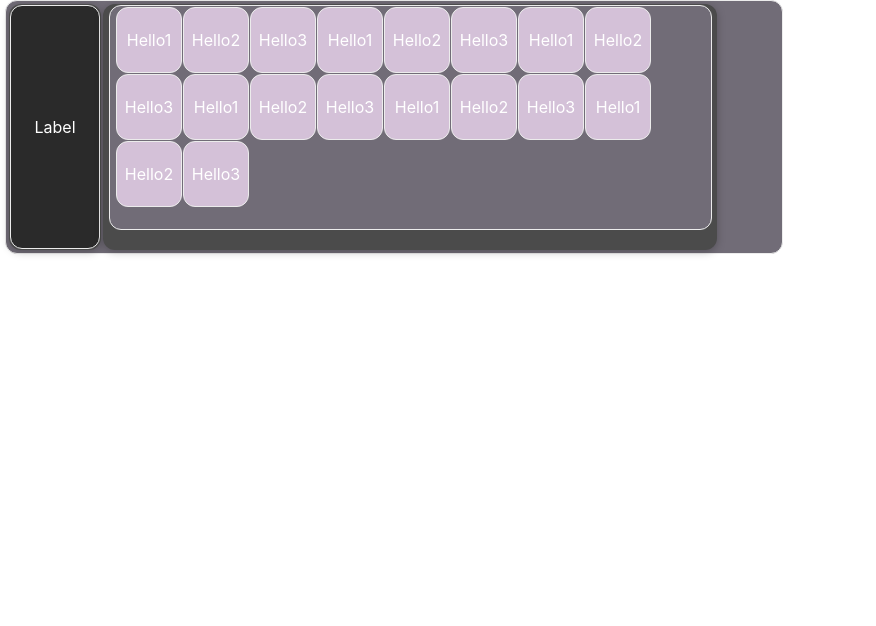
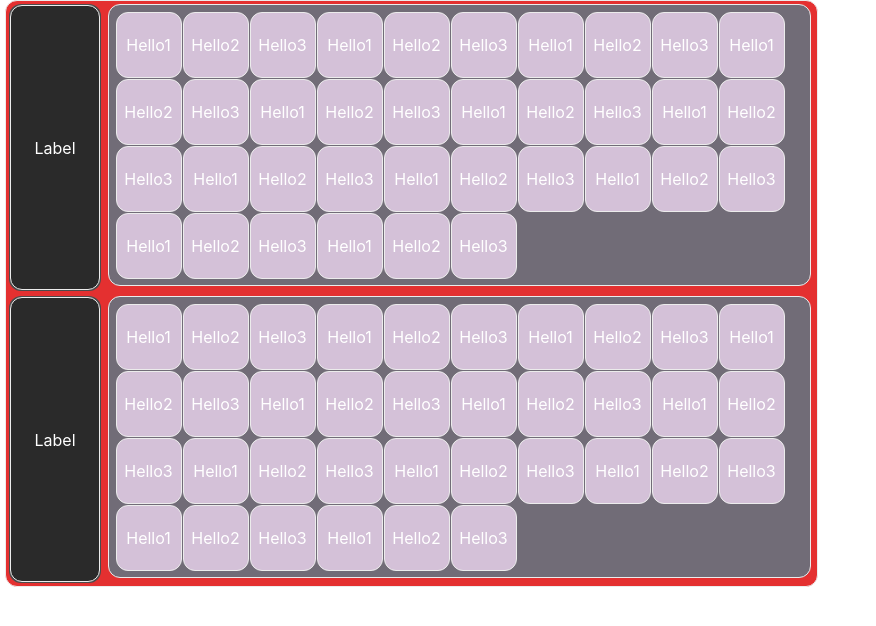
Before and after one commit to Eyetifacts/Doggos6, a JavaScript app: page / in a window 1280 px wide. Shown: the top 626 px of the page, without its empty margins (0-876 px from the left). Built offline with nearby package versions, Linux system fonts and the light colour scheme; the HTML template or start-up script is replaced by a standard one.

Commit message:
Cleaned up some spacing

```diff
--- a/src/components/TierList.js
+++ b/src/components/TierList.js
@@ -6,6 +6,7 @@ const TierList = () => {
   return (
     <Container className="myContainer">
       <Tier />
+      <Tier />
     </Container>
   );
 };
--- a/src/components/TierRow.js
+++ b/src/components/TierRow.js
@@ -59,6 +59,60 @@ const TierRow = () => {
         <Col>
           <div className="myBoxP">Hello3</div>
         </Col>
+        <Col>
+          <div className="myBoxP">Hello1</div>
+        </Col>
+        <Col>
+          <div className="myBoxP">Hello2</div>
+        </Col>
+        <Col>
+          <div className="myBoxP">Hello3</div>
+        </Col>
+        <Col>
+          <div className="myBoxP">Hello1</div>
+        </Col>
+        <Col>
+          <div className="myBoxP">Hello2</div>
+        </Col>
+        <Col>
+          <div className="myBoxP">Hello3</div>
+        </Col>
+        <Col>
+          <div className="myBoxP">Hello1</div>
+        </Col>
+        <Col>
+          <div className="myBoxP">Hello2</div>
+        </Col>
+        <Col>
+          <div className="myBoxP">Hello3</div>
+        </Col>
+        <Col>
+          <div className="myBoxP">Hello1</div>
+        </Col>
+        <Col>
+          <div className="myBoxP">Hello2</div>
+        </Col>
+        <Col>
+          <div className="myBoxP">Hello3</div>
+        </Col>
+        <Col>
+          <div className="myBoxP">Hello1</div>
+        </Col>
+        <Col>
+          <div className="myBoxP">Hello2</div>
+        </Col>
+        <Col>
+          <div className="myBoxP">Hello3</div>
+        </Col>
+        <Col>
+          <div className="myBoxP">Hello1</div>
+        </Col>
+        <Col>
+          <div className="myBoxP">Hello2</div>
+        </Col>
+        <Col>
+          <div className="myBoxP">Hello3</div>
+        </Col>
       </Row>
     </Container>
   );
--- a/src/pages/HomePage.css
+++ b/src/pages/HomePage.css
@@ -10,11 +10,11 @@
   flex-wrap: wrap;
   justify-content: flex-start;
   align-items: left;
-  box-shadow: 0 2px 8px rgba(0, 0, 0, 0.25);
-  padding: 0.5px;
+  /* box-shadow: 0 2px 8px rgba(0, 0, 0, 0.25); */
+  /* padding: 0.5px; */
   margin: 1px;
   border-radius: 12px;
-  background-color: #4b4b4b;
+  /* background-color: #4b4b4b; */
 }
 
 .tier-item2 {
@@ -24,7 +24,7 @@
   justify-content: stretch;
   align-items: center;
   /* width: 100%; */
-  box-shadow: 0 2px 8px rgba(0, 0, 0, 0.25);
+  /* box-shadow: 0 2px 8px rgba(0, 0, 0, 0.25); */
   padding: 0.5px;
   margin: 1px;
   /* margin: 1rem 0; */
@@ -142,9 +142,10 @@
   align-items: center;
   border-radius: 12px;
   padding: 0.5px;
+  margin-top: 5px;
   margin-left: 5px;
   margin-right: 5px;
-  margin-bottom: 20px;
+  margin-bottom: 5px;
   width: 775px;
 }
 
@@ -158,9 +159,9 @@
   margin-left: 5px;
   margin-right: 5px;
   margin-bottom: 20px;
-  width: 775px;
+  width: 810px;
   border: 1px solid #ececec;
-  background-color: #716c77;
+  background-color: #e43030;
 }
 
 .myContainer2 {
@@ -172,8 +173,8 @@
   padding: 0.5px;
   margin-left: 5px;
   margin-right: 5px;
-  margin-bottom: 20px;
-  width: 600px;
+  margin-bottom: 5px;
+  width: 700px;
   border: 1px solid #ececec;
   background-color: #716c77;
 }
```
